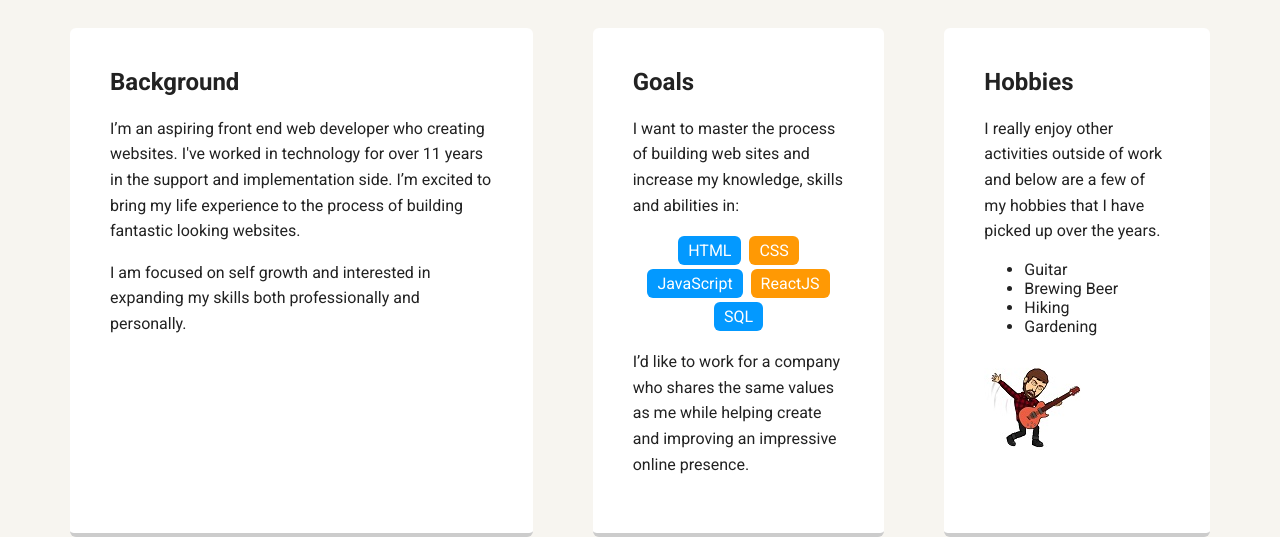
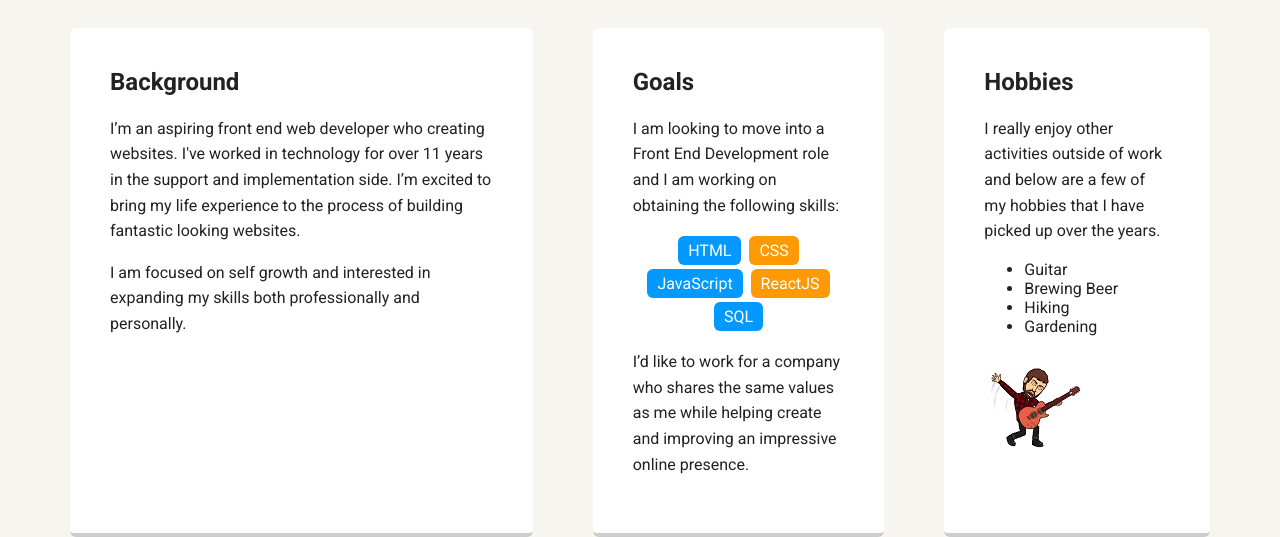
Before and after one commit to cbbarnes40/portfolio_update_v1, a plain HTML site: page index.html in a window 1280 px wide. Shown: the part 492-1029 px from the top of the page. Drawn offline with Linux system fonts and the light colour scheme; a web font is replaced by a local one.

Commit message:
Updated placeholder text
Updated text for Skills

```diff
--- a/index.html
+++ b/index.html
@@ -31,7 +31,7 @@
 
       <div class="card">
         <h2>Goals</h2>
-        <p>I want to master the process of building web sites and increase my knowledge, skills and abilities in:</p>
+        <p>I am looking to move into a Front End Development role and I am working on obtaining the following skills:</p>
         <ul class="skills">
           <li>HTML</li>
           <li>CSS</li>
--- a/styles.css
+++ b/styles.css
@@ -61,7 +61,9 @@ header {
   background-size: cover;
   overflow: hidden;
   padding-top: 60px;
-}
+
+  }
+
 header {
   line-height: 1.5;
 }
@@ -84,6 +86,7 @@ header .profile-image:hover {
   display: table;
   margin: 10px auto;
 }
+
 .location {
   background-color: #222;
   color: yellow;
```
Also changed, not shown: experience.html (+2 -2 lines), images/Sedona Arizona.jpg.
